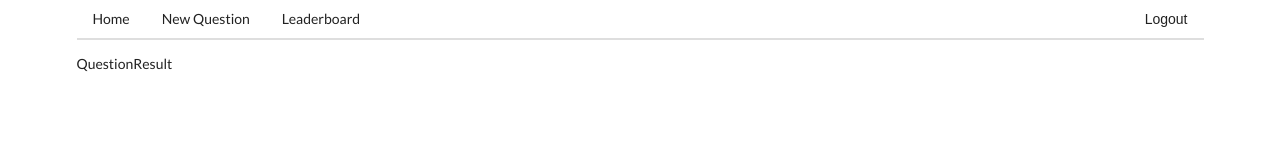
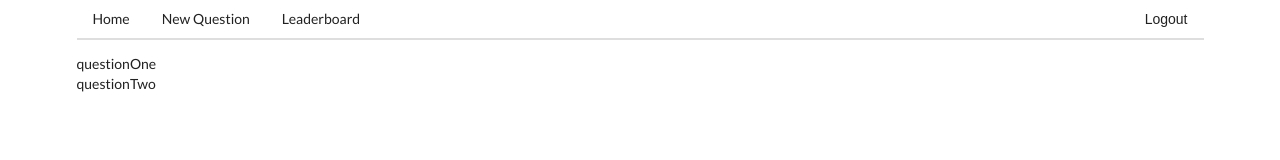
Before and after one commit to michaelmaryanoff/wouldyourather, a React (Create React App) app: page /questions/result/temp in a window 1280 px wide. Shown: the top 160 px of the page. Built offline with nearby package versions, Linux system fonts and the light colour scheme.

Commit message:
Render temporary component

```diff
--- a/src/components/questions/QuestionCreate.js
+++ b/src/components/questions/QuestionCreate.js
@@ -36,8 +36,6 @@ class QuestionCreate extends React.Component {
     };
 
     render() {
-
-
         return (
             <div>
                 <form onSubmit={this.props.handleSubmit(this.onSubmit)} className="ui form error">
--- a/src/components/questions/QuestionResult.js
+++ b/src/components/questions/QuestionResult.js
@@ -1,9 +1,32 @@
 import React from 'react'
 
 class QuestionResult extends React.Component {
+
+    renderResults() {
+        return (
+            <div>
+                <div className="item">
+                    <div className="Header">
+                        questionOne
+                    </div>
+                </div>
+                <div className="item">
+                    <div className="Header">
+                        questionTwo
+                    </div>
+                </div>
+            </div>
+        )
+
+    }
     render () {
         return (
-            <div>QuestionResult</div>
+
+                <div className="ui relaxed divided list">
+                    {this.renderResults()}
+                </div>
+
+
         )
     }
 }
```
